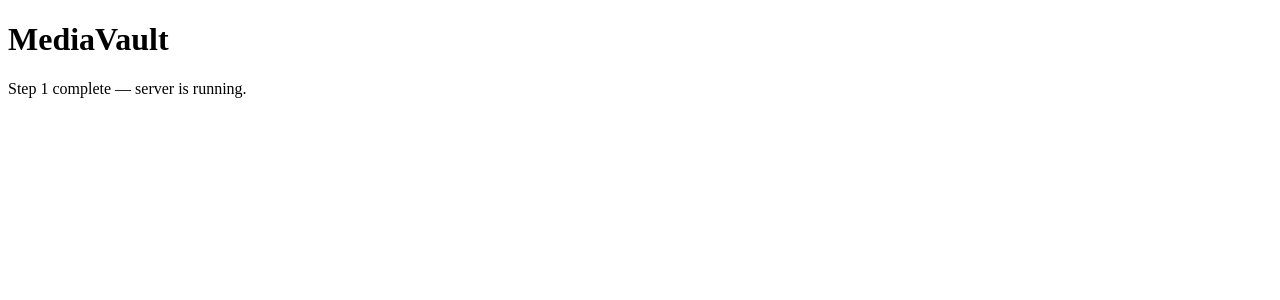
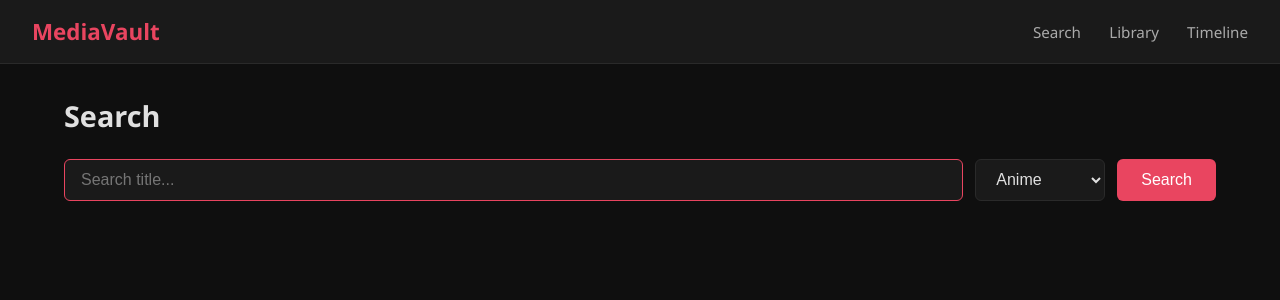
Before and after one commit to Adi2271/MultiMediaLibrary, a FastAPI app: page / in a window 1280 px wide. Shown: the top 300 px of the page. Run offline with FastAPI, Linux system fonts and the light colour scheme.

Commit message:
step 2: jikan + tmdb search, search page, base template, styling

```diff
--- a/mediavault/main.py
+++ b/mediavault/main.py
@@ -3,6 +3,7 @@ from fastapi import FastAPI, Request
 from fastapi.staticfiles import StaticFiles
 from fastapi.templating import Jinja2Templates
 from database import engine, Base
+from routers import search
 
 
 @asynccontextmanager
@@ -13,16 +14,20 @@ async def lifespan(app: FastAPI):
     await engine.dispose()
 
 
-app = FastAPI(
-    title="MediaVault",
-    version="0.1.0",
-    lifespan=lifespan,
-)
+app = FastAPI(title="MediaVault", version="0.1.0", lifespan=lifespan)
 
 app.mount("/static", StaticFiles(directory="static"), name="static")
 templates = Jinja2Templates(directory="templates")
 
+app.include_router(search.router)
+
 
 @app.get("/")
 async def homepage(request: Request):
-    return templates.TemplateResponse("index.html", {"request": request})
+    return templates.TemplateResponse("index.html", {
+        "request":  request,
+        "results":  [],
+        "query":    "",
+        "category": "anime",
+        "error":    None,
+    })
--- a/mediavault/static/css/style.css
+++ b/mediavault/static/css/style.css
@@ -0,0 +1,198 @@
+/* ── Reset & Base ── */
+*, *::before, *::after { box-sizing: border-box; margin: 0; padding: 0; }
+
+body {
+    font-family: 'Segoe UI', sans-serif;
+    background: #0f0f0f;
+    color: #e0e0e0;
+    min-height: 100vh;
+}
+
+/* ── Navbar ── */
+.navbar {
+    display: flex;
+    align-items: center;
+    justify-content: space-between;
+    padding: 1rem 2rem;
+    background: #1a1a1a;
+    border-bottom: 1px solid #2a2a2a;
+    position: sticky;
+    top: 0;
+    z-index: 100;
+}
+
+.nav-brand {
+    font-size: 1.4rem;
+    font-weight: 700;
+    color: #e94560;
+    text-decoration: none;
+}
+
+.nav-links a {
+    color: #aaa;
+    text-decoration: none;
+    margin-left: 1.5rem;
+    font-size: 0.95rem;
+    transition: color 0.2s;
+}
+
+.nav-links a:hover { color: #fff; }
+
+/* ── Main Content ── */
+.main-content {
+    max-width: 1200px;
+    margin: 0 auto;
+    padding: 2rem 1.5rem;
+}
+
+/* ── Search ── */
+.search-container h1 {
+    margin-bottom: 1.5rem;
+    font-size: 1.8rem;
+}
+
+.search-form {
+    display: flex;
+    gap: 0.75rem;
+    margin-bottom: 2rem;
+    flex-wrap: wrap;
+}
+
+.search-input {
+    flex: 1;
+    min-width: 200px;
+    padding: 0.65rem 1rem;
+    background: #1a1a1a;
+    border: 1px solid #2a2a2a;
+    border-radius: 6px;
+    color: #e0e0e0;
+    font-size: 1rem;
+}
+
+.search-input:focus {
+    outline: none;
+    border-color: #e94560;
+}
+
+.search-select {
+    padding: 0.65rem 1rem;
+    background: #1a1a1a;
+    border: 1px solid #2a2a2a;
+    border-radius: 6px;
+    color: #e0e0e0;
+    font-size: 1rem;
+    cursor: pointer;
+}
+
+/* ── Buttons ── */
+.btn-primary {
+    padding: 0.65rem 1.5rem;
+    background: #e94560;
+    color: #fff;
+    border: none;
+    border-radius: 6px;
+    font-size: 1rem;
+    cursor: pointer;
+    transition: background 0.2s;
+}
+
+.btn-primary:hover { background: #c73652; }
+
+.btn-add {
+    width: 100%;
+    padding: 0.5rem;
+    background: transparent;
+    border: 1px solid #e94560;
+    color: #e94560;
+    border-radius: 6px;
+    cursor: pointer;
+    font-size: 0.9rem;
+    transition: all 0.2s;
+    margin-top: 0.75rem;
+}
+
+.btn-add:hover { background: #e94560; color: #fff; }
+.btn-add:disabled { opacity: 0.5; cursor: not-allowed; }
+
+/* ── Results Grid ── */
+.results-grid {
+    display: grid;
+    grid-template-columns: repeat(auto-fill, minmax(200px, 1fr));
+    gap: 1.25rem;
+}
+
+.result-card {
+    background: #1a1a1a;
+    border: 1px solid #2a2a2a;
+    border-radius: 8px;
+    overflow: hidden;
+    display: flex;
+    flex-direction: column;
+    transition: border-color 0.2s;
+}
+
+.result-card:hover { border-color: #e94560; }
+
+.card-cover {
+    width: 100%;
+    aspect-ratio: 2/3;
+    object-fit: cover;
+}
+
+.card-no-image {
+    display: flex;
+    align-items: center;
+    justify-content: center;
+    background: #2a2a2a;
+    color: #555;
+    font-size: 0.85rem;
+}
+
+.card-body { padding: 0.75rem; display: flex; flex-direction: column; flex: 1; }
+
+.card-title {
+    font-size: 0.95rem;
+    font-weight: 600;
+    margin-bottom: 0.4rem;
+    line-height: 1.3;
+}
+
+.card-meta {
+    display: flex;
+    gap: 0.5rem;
+    flex-wrap: wrap;
+    font-size: 0.78rem;
+    color: #888;
+    margin-bottom: 0.4rem;
+}
+
+.card-genres {
+    font-size: 0.75rem;
+    color: #e94560;
+    margin-bottom: 0.4rem;
+}
+
+.card-synopsis {
+    font-size: 0.78rem;
+    color: #888;
+    line-height: 1.4;
+    flex: 1;
+}
+
+/* ── Messages ── */
+.error-msg  { color: #e94560; margin-bottom: 1rem; }
+.no-results { color: #888; margin-bottom: 1rem; }
+.toast {
+    position: fixed;
+    bottom: 2rem;
+    right: 2rem;
+    padding: 0.75rem 1.25rem;
+    border-radius: 6px;
+    font-size: 0.9rem;
+    z-index: 999;
+    opacity: 0;
+    transition: opacity 0.3s;
+}
+.toast.success { background: #1a472a; color: #6fcf97; border: 1px solid #6fcf97; }
+.toast.error   { background: #4a1a1a; color: #e94560; border: 1px solid #e94560; }
+.toast.show    { opacity: 1; }
--- a/mediavault/static/js/app.js
+++ b/mediavault/static/js/app.js
@@ -4,3 +4,58 @@
 // 3. Progress/Status update: fetch() PATCH inline, no page reload
 //
 // All other UI (library, timeline, filters) = Jinja2 full-page renders
+// Task 1: Add to Library
+async function addToLibrary(btn) {
+    btn.disabled = true;
+    btn.textContent = "Adding...";
+
+    const payload = {
+        title:           btn.dataset.title,
+        category:        btn.dataset.category,
+        external_id:     btn.dataset.externalId,
+        source_api:      btn.dataset.sourceApi,
+        cover_image_url: btn.dataset.cover,
+        synopsis:        btn.dataset.synopsis,
+        year_released:   btn.dataset.year    ? parseInt(btn.dataset.year)  : null,
+        genres:          btn.dataset.genres,
+        total:           btn.dataset.total   ? parseInt(btn.dataset.total) : null,
+        reference_url:   btn.dataset.referenceUrl,
+    };
+
+    try {
+        const res  = await fetch("/api/library", {
+            method:  "POST",
+            headers: { "Content-Type": "application/json" },
+            body:    JSON.stringify(payload),
+        });
+        const data = await res.json();
+
+        if (res.ok) {
+            btn.textContent = "✓ Added";
+            showToast("Added to library!", "success");
+        } else {
+            btn.textContent = "Already Added";
+            showToast(data.detail || "Already in library.", "error");
+        }
+    } catch {
+        btn.disabled    = false;
+        btn.textContent = "+ Add to Library";
+        showToast("Something went wrong.", "error");
+    }
+}
+
+// Task 2: Toast notification
+function showToast(message, type = "success") {
+    let toast = document.getElementById("toast");
+    if (!toast) {
+        toast = document.createElement("div");
+        toast.id = "toast";
+        toast.className = "toast";
+        document.body.appendChild(toast);
+    }
+    toast.textContent = message;
+    toast.className   = `toast ${type} show`;
+    setTimeout(() => { toast.className = `toast ${type}`; }, 3000);
+}
+
+// Task 3: Progress + Status update (used in library page — Step 3)
--- a/mediavault/templates/base.html
+++ b/mediavault/templates/base.html
@@ -0,0 +1,26 @@
+<!DOCTYPE html>
+<html lang="en">
+<head>
+    <meta charset="UTF-8">
+    <meta name="viewport" content="width=device-width, initial-scale=1.0">
+    <title>{% block title %}MediaVault{% endblock %}</title>
+    <link rel="stylesheet" href="/static/css/style.css">
+</head>
+<body>
+
+    <nav class="navbar">
+        <a href="/" class="nav-brand">MediaVault</a>
+        <div class="nav-links">
+            <a href="/search">Search</a>
+            <a href="/library">Library</a>
+            <a href="/timeline">Timeline</a>
+        </div>
+    </nav>
+
+    <main class="main-content">
+        {% block content %}{% endblock %}
+    </main>
+
+    <script src="/static/js/app.js"></script>
+</body>
+</html>
--- a/mediavault/templates/index.html
+++ b/mediavault/templates/index.html
@@ -1,14 +1,78 @@
-<!DOCTYPE html>
-<html lang="en">
-<head>
-    <meta charset="UTF-8">
-    <meta name="viewport" content="width=device-width, initial-scale=1.0">
-    <title>MediaVault</title>
-    <link rel="stylesheet" href="/static/css/style.css">
-</head>
-<body>
-    <h1>MediaVault</h1>
-    <p>Step 1 complete — server is running.</p>
-    <script src="/static/js/app.js"></script>
-</body>
-</html>
+{% extends "base.html" %}
+{% block title %}Search — MediaVault{% endblock %}
+
+{% block content %}
+<div class="search-container">
+    <h1>Search</h1>
+
+    <form method="GET" action="/search" class="search-form">
+        <input
+            type="text"
+            name="q"
+            value="{{ query }}"
+            placeholder="Search title..."
+            class="search-input"
+            autofocus
+        />
+        <select name="category" class="search-select">
+            <option value="anime"     {% if category == "anime" %}selected{% endif %}>Anime</option>
+            <option value="movie"     {% if category == "movie" %}selected{% endif %}>Movie</option>
+            <option value="webseries" {% if category == "webseries" %}selected{% endif %}>Webseries</option>
+        </select>
+        <button type="submit" class="btn-primary">Search</button>
+    </form>
+
+    {% if error %}
+        <p class="error-msg">{{ error }}</p>
+    {% endif %}
+
+    {% if query and not results and not error %}
+        <p class="no-results">No results found for "{{ query }}".</p>
+    {% endif %}
+
+    <div class="results-grid">
+        {% for item in results %}
+        <div class="result-card">
+            {% if item.cover_image_url %}
+                <img src="{{ item.cover_image_url }}" alt="{{ item.title }}" class="card-cover">
+            {% else %}
+                <div class="card-cover card-no-image">No Image</div>
+            {% endif %}
+
+            <div class="card-body">
+                <h3 class="card-title">{{ item.title }}</h3>
+
+                <div class="card-meta">
+                    {% if item.year_released %}<span>{{ item.year_released }}</span>{% endif %}
+                    {% if item.score %}<span>⭐ {{ item.score }}</span>{% endif %}
+                    {% if item.total %}<span>{{ item.total }} ep/ch</span>{% endif %}
+                </div>
+
+                {% if item.genres %}
+                    <p class="card-genres">{{ item.genres }}</p>
+                {% endif %}
+
+                <p class="card-synopsis">{{ item.synopsis[:150] }}{% if item.synopsis|length > 150 %}...{% endif %}</p>
+
+                <button
+                    class="btn-add"
+                    onclick="addToLibrary(this)"
+                    data-title="{{ item.title }}"
+                    data-category="{{ category }}"
+                    data-external-id="{{ item.external_id }}"
+                    data-source-api="{{ item.source_api }}"
+                    data-cover="{{ item.cover_image_url or '' }}"
+                    data-synopsis="{{ item.synopsis | replace('"', '&quot;') }}"
+                    data-year="{{ item.year_released or '' }}"
+                    data-genres="{{ item.genres or '' }}"
+                    data-total="{{ item.total or '' }}"
+                    data-reference-url="{{ item.reference_url or '' }}"
+                >
+                    + Add to Library
+                </button>
+            </div>
+        </div>
+        {% endfor %}
+    </div>
+</div>
+{% endblock %}
```
Also changed, not shown: mediavault/routers/search.py (+56 -0 lines), mediavault/services/jikan.py (added, +29 -0 lines), mediavault/services/tmdb.py (added, +76 -0 lines), mediavault/services/__init__.py (added), mediavault/services/logic/__init__.py (deleted), mediavault/services/logic/jikan.py (deleted), mediavault/services/logic/recommender.py (deleted), mediavault/services/logic/tmdb.py (deleted), mediavault/services/recommender.py (added).
